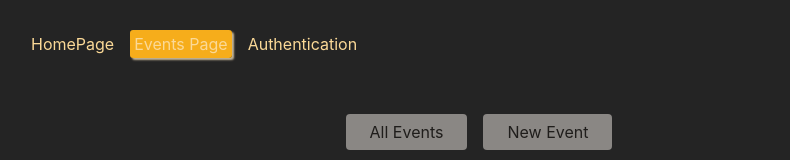
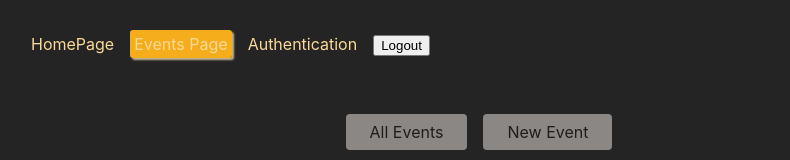
Before and after one commit to hadeersalah7/Practicing-React-Router, a React (Create React App) app in the folder frontend/: page /events/new in a window 1280 px wide. Shown: the top 160 px of the page, without its empty margins (161-951 px from the left). Built offline with nearby package versions, Linux system fonts and the light colour scheme.

Commit message:
adding logout

```diff
--- a/frontend/src/App.js
+++ b/frontend/src/App.js
@@ -8,7 +8,8 @@
 import EventsRoot from "./components/EventsRoot";
 import { loader as eventsLoader } from "./pages/EventsPage";
 import ErrorPage from "./pages/ErrorPage";
-import AuthenticationPage, {action as authAction} from "./pages/AuthenticationPage";
+import AuthenticationPage, { action as authAction } from "./pages/AuthenticationPage";
+import {action as logoutAction} from "./pages/Logout"
 const router = createBrowserRouter([
   {
     path: "/",
@@ -17,6 +18,7 @@
     children: [
       { index: true, element: <HomePage /> },
       { path: "auth", element: <AuthenticationPage />, action: authAction },
+      {path: "logout", action: logoutAction},
       {
         path: "events",
         element: <EventsRoot />,
--- a/frontend/src/components/MainNavigation.js
+++ b/frontend/src/components/MainNavigation.js
@@ -1,4 +1,4 @@
-import {NavLink } from "react-router-dom";
+import {NavLink, Form } from "react-router-dom";
 import classes from "./MainNavigation.module.css";
 
 function MainNavigation() {
@@ -38,6 +38,11 @@
               Authentication
             </NavLink>
           </li>
+          <li>
+            <Form action="/logout" method="post">
+              <button > Logout </button>
+            </Form>
+          </li>
         </ul>
       </nav>
     </header>
--- a/frontend/src/pages/ErrorPage.js
+++ b/frontend/src/pages/ErrorPage.js
@@ -1,7 +1,6 @@
 import React from 'react'
 import PageContent from './PageContent'
 import { useRouteError } from 'react-router-dom'
-import MainNavigation from '../components/MainNavigation'
 function ErrorPage() {
     const error = useRouteError()
 
--- /dev/null
+++ b/frontend/src/pages/Logout.js
@@ -0,0 +1,6 @@
+import { redirect } from 'react-router-dom'
+
+export function action() {
+    localStorage.removeItem("token")
+    return redirect("/")
+}
```
